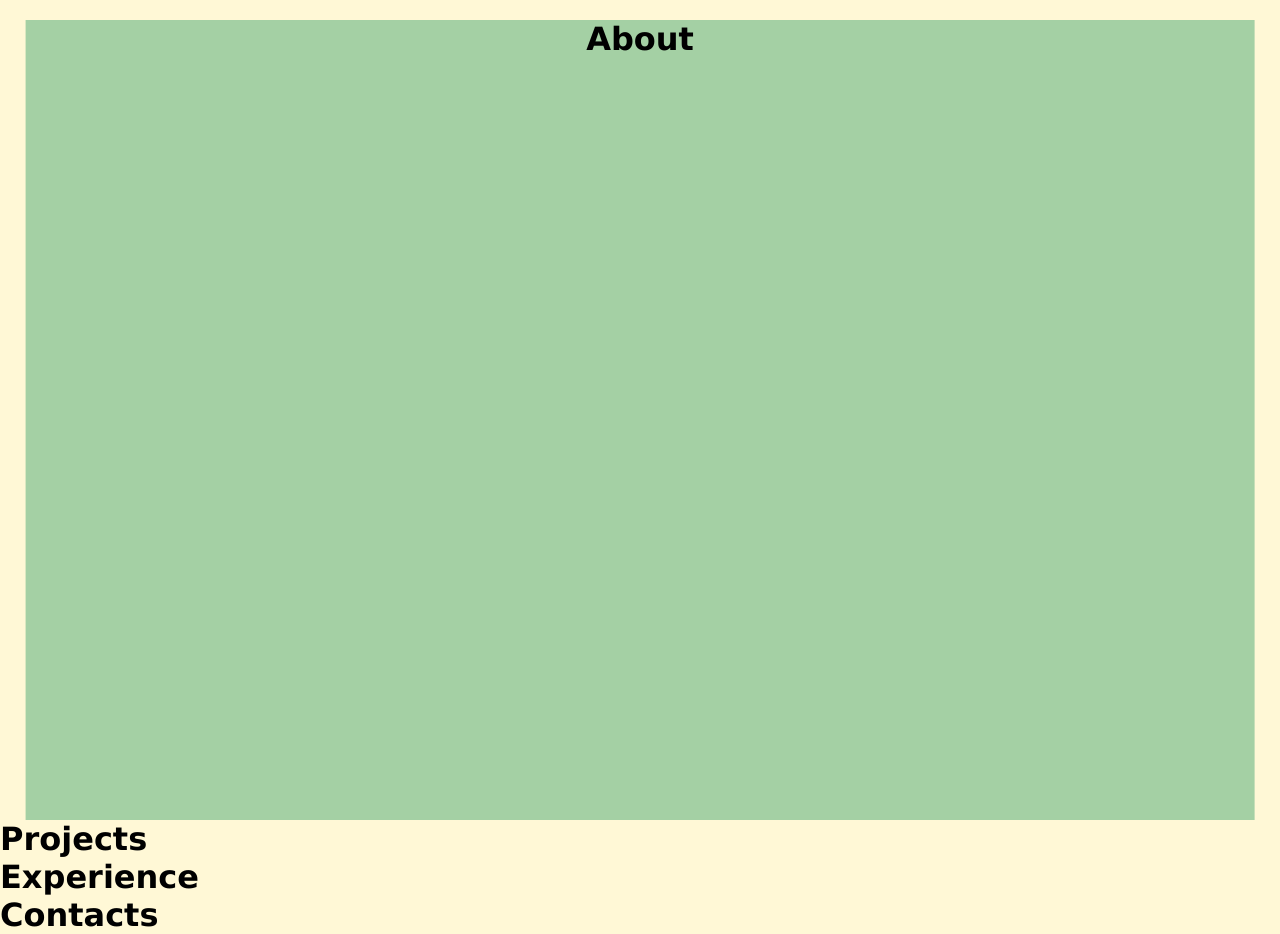
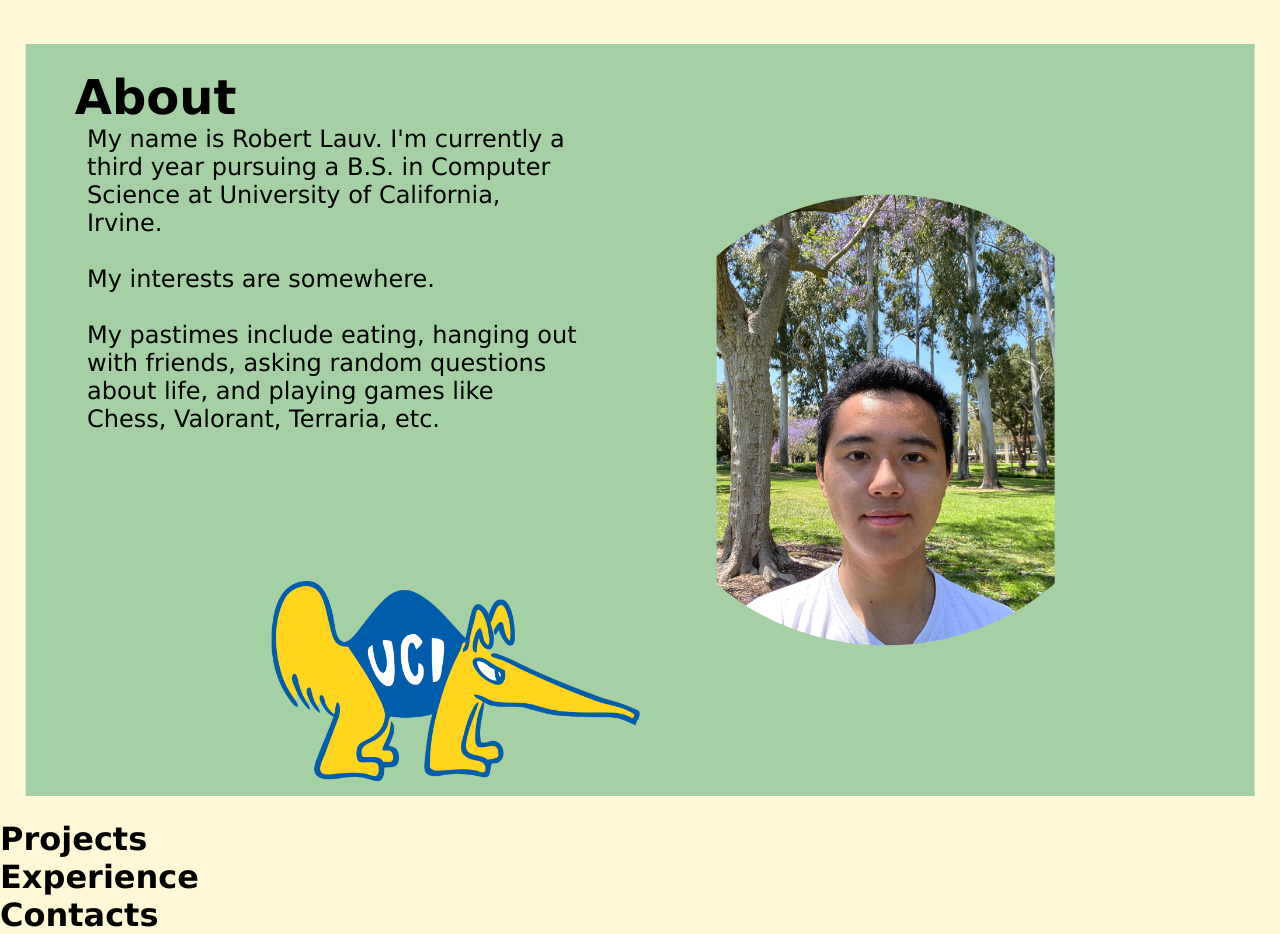
Before and after one commit to rlmech/personal_site, a React (Create React App) app: page / in a window 1280 px wide. Shown: the part 780-1714 px from the top of the page. Built offline with nearby package versions, Linux system fonts and the light colour scheme.

Commit message:
Added About page

```diff
--- a/src/containers/about/about.css
+++ b/src/containers/about/about.css
@@ -1,21 +1,54 @@
-.about-screen {
-    background-color: var(--color-bg);
-    height: 100vh;
-    position: relative;
+.about-text {
+    padding-left: 5%;
+    width: 40%;
+    font-size: 1.5rem;
+    /* max-height: 30%; */
 }
 
-.about-fg {
-    background-color: var(--color-fg-2);
-    width: 96%;
-    height: 100%;
-    /* Center div */
+.petr_img {
+    position: absolute;
+    left: 20%;
+    bottom: 2%;
+    width: 30%;
+}
+
+.robert_img {
     position: absolute;
     top: 50%;
-    left: 50%;
-    transform: translate(-50%, -50%);
+    transform: translate(0, -50%);
+    right: 10%;
+    width: 40%;
+    height: 60%;
+    border-radius: 75%;
+    overflow: hidden;
 }
 
-.about-fg h1 {
-    text-align: center;
+.robert_img img {
+    width: 100%;
+    height: 100%;
+    object-fit: contain;
+}
 
+@media screen and (max-width: 1200px) {
+    .about-text {
+        font-size: 1.4rem;
+    }
 }
+
+@media screen and (max-width: 900px) {
+    .about-text {
+        font-size: 1.2rem;
+    }
+}
+
+@media screen and (max-width: 700px) {
+    .about-text {
+        font-size: 1rem;
+    }
+}
+
+@media screen and (max-width: 500px) {
+    .about-text {
+        font-size: 0.8rem;
+    }
+}
--- a/src/containers/about/about.jsx
+++ b/src/containers/about/about.jsx
@@ -1,11 +1,29 @@
 import React, {Component} from 'react';
 import './about.css'
+import '../general-styles/page.css'
+import Peter from '../../assets/imgs/BCeater-right.png'
+import Robert from '../../assets/imgs/robert_img.jpg'
 
 const About = () => {
     return (
-        <div className="about-screen">
-            <div className="about-fg">
-                <h1>About</h1>
+        <div className="page-screen-background" id="about">
+            <div className="page-foreground">
+                <div className="page-title">
+                    <p>About</p>
+                </div>
+                <div className="about-text">
+                    <p>My name is Robert Lauv.
+                        I'm currently a third year pursuing a B.S. in Computer Science at University of California, Irvine.</p>
+                    <br></br>
+                    <p>My interests are somewhere.</p>
+                    <br></br>
+                    <p>My pastimes include eating, hanging out with friends, asking random questions about life,
+                        and playing games like Chess, Valorant, Terraria, etc.</p>
+                </div>
+                <img src = {Peter} className="petr_img"></img>
+                <div className="robert_img">
+                    <img src = {Robert}></img>
+                </div>
             </div>
         </div>
     );
```
Also changed, not shown: src/assets/imgs/BCeater-right.png (added), src/assets/imgs/robert_img.jpg (added).
